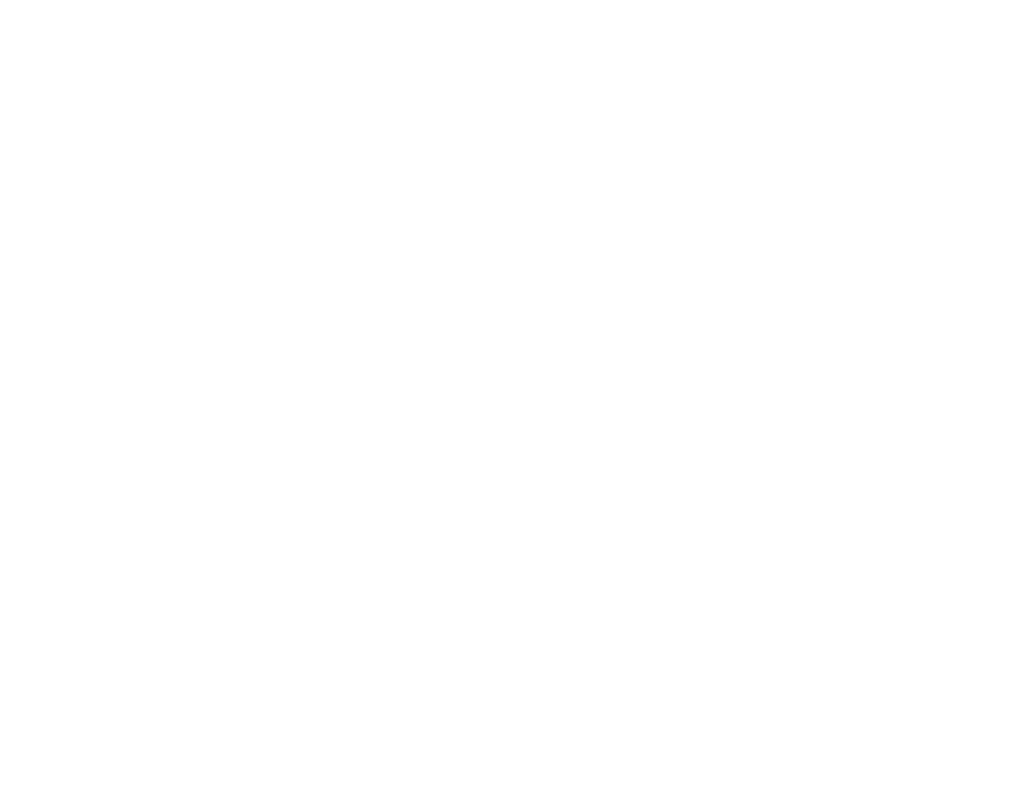
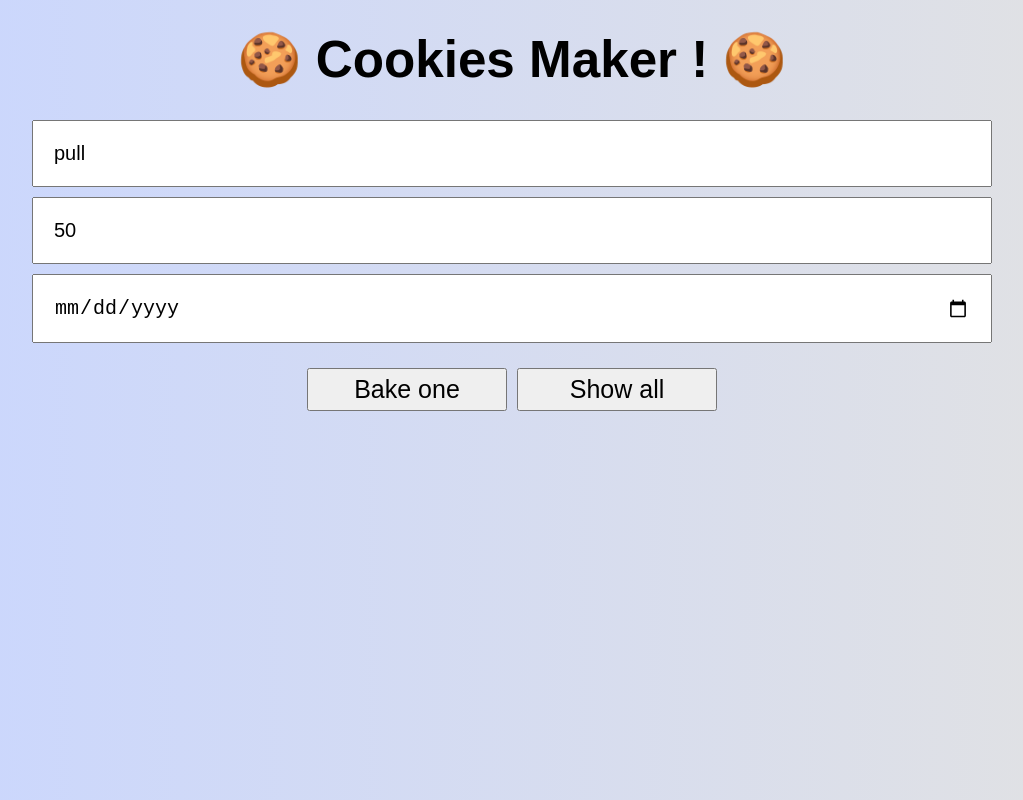
Before and after one commit to solenn-massot/cookie, a plain HTML site: page index.html in a window 1280 px wide. Shown: the whole page, without its empty margins (128-1151 px from the left). Drawn offline with Linux system fonts and the light colour scheme.

Commit message:
HTML & CSS done working on JS now

```diff
--- a/index.html
+++ b/index.html
@@ -3,13 +3,25 @@
 <head>
     <meta charset="UTF-8">
     <meta name="viewport" content="width=device-width, initial-scale=1.0">
-    <title>Cookies en JS</title>
+    <title>Bake a cookie</title>
     <link rel="stylesheet" href="style.css">
 </head>
 <body>
 
+    <h1>🍪 Cookies Maker ! 🍪</h1>
 
+    <input type="text" name="cookieName" value="pull">
+    <input type="text" name="cookieValue" value="50">
+    <input type="date" name="cookieExpire">
 
+    <div class="container-btns">
+        <button data-cookie="creer" class="btn1">Bake one</button>
+        <button data-cookie="toutAfficher" class="btn2">Show all</button>
+    </div>
+
+    <p class="info-txt"></p>
+
+    <ul class="affichage"></ul>
     <script src="app.js"></script>
 </body>
 </html>
--- a/style.css
+++ b/style.css
@@ -8,3 +8,46 @@ body {
     font-family: Arial, Helvetica, sans-serif;
     background: linear-gradient(to right, #c9d6ff, #e2e2e2);
 }
+
+h1{
+    text-align: center;
+    font-size: 4vw;
+    margin: 30px 0;
+}
+
+input{
+    display: block;
+    margin: 10px auto;
+    padding: 20px;
+    font-size: 20px;
+    width: 75%;
+}
+
+.container-btns{
+    display:flex;
+    justify-content: center;
+    margin-top: 20px;
+}
+
+button{
+    display: block;
+    width: 200px;
+    font-size: 25px;
+    padding: 5px;
+    margin: 5px;
+}
+
+.affichage {
+    list-style-type: none;
+    margin: 0 auto;
+    width: 75%;
+    padding: 15px;
+    font-size: 40px;
+}
+
+.info-txt{
+    margin: 10px auto;
+    padding: 20px;
+    font-size: 20px;
+    width: 75%;
+}
```
